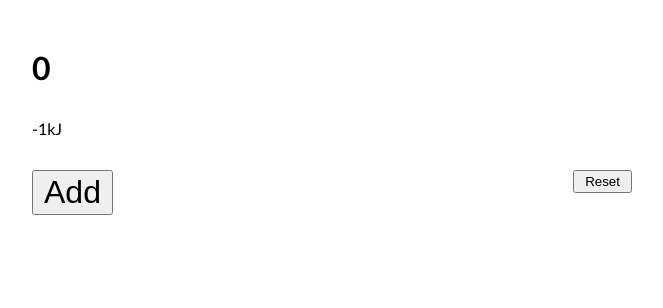
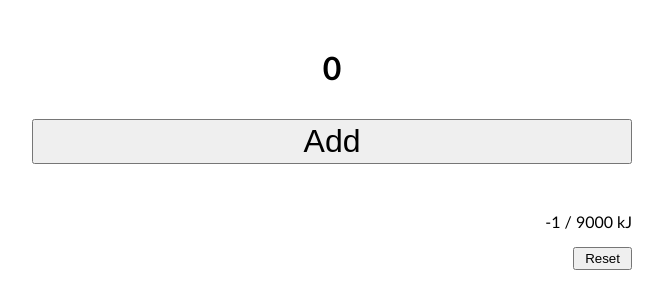
Before and after one commit to jules75/jules75.github.io.old, a plain HTML site: page diet/index.html in a window 1280 px wide. Shown: the whole page, without its empty margins (308-971 px from the left). Drawn offline with Linux system fonts and the light colour scheme.

Commit message:
Improve page layout

```diff
--- a/diet/index.html
+++ b/diet/index.html
@@ -13,12 +13,12 @@
 <body>
 
     <h1 id="countdown">Loading&hellip;</h1>
+
+    <button id="add">Add</button>
+
     <p id="score">Loading&hellip;</p>
 
-    <form>
-        <button id="add">Add</button>
-        <button id="reset">Reset</button>
-    </form>
+    <button id="reset">Reset</button>
 
     <script>
         main();
--- a/diet/logic.js
+++ b/diet/logic.js
@@ -1,17 +1,3 @@
-
-function dataGetRowsSample() {
-    // newest first
-    return [
-        ['i', 1576692969, 167],
-        ['i', 1576647503, 2900],
-        ['i', 1576647503, 1300],
-        ['i', 1576647503, 750],
-        ['i', 1576642500, 170],
-        ['i', 1576635300, 370],
-        ['r', 1576634400, 7000]
-    ];
-}
-
 function dataGetRows() {
     return JSON.parse(localStorage.getItem("data"));
 }
@@ -86,6 +72,7 @@ function calcState() {
 
     return {
         'kJtoBurn': kJtoBurn,
-        'secondsToZero': kJtoBurn / perSecondBudget
+        'secondsToZero': kJtoBurn / perSecondBudget,
+        'resetAmount': resetAmount
     };
 }
--- a/diet/style.css
+++ b/diet/style.css
@@ -12,6 +12,7 @@ body {
 
 h1 {
     margin: 1em 0;
+    text-align: center;
 }
 
 p {
@@ -32,8 +33,11 @@ button {
 
 #add {
     font-size: 2em;
+    width: 100%;
+    margin-bottom: 1em;
 }
 
-#reset {
+#reset, #score {
     float: right;
+    clear: both;
 }
--- a/diet/ui.js
+++ b/diet/ui.js
@@ -7,14 +7,15 @@ function friendlyTime(seconds) {
     return `${hours}h ${minutes}m`;
 }
 
-function render(score, countdown) {
-    document.getElementById('score').innerHTML = score + 'kJ';
+function tick() {
+
+    let state = calcState();
+    let countdown = Math.floor(state.secondsToZero);
     document.getElementById('countdown').innerHTML = (countdown > 0) ? friendlyTime(countdown) : 0;
-}
 
-function tick() {
-    let state = calcState();
-    render(Math.floor(state.kJtoBurn), Math.floor(state.secondsToZero));
+    let score = Math.floor(state.kJtoBurn);
+    let budget = Math.floor(state.resetAmount);
+    document.getElementById('score').innerHTML = score + ' / ' + budget + ' kJ';
 }
 
 function onAddClick(e) {
```
